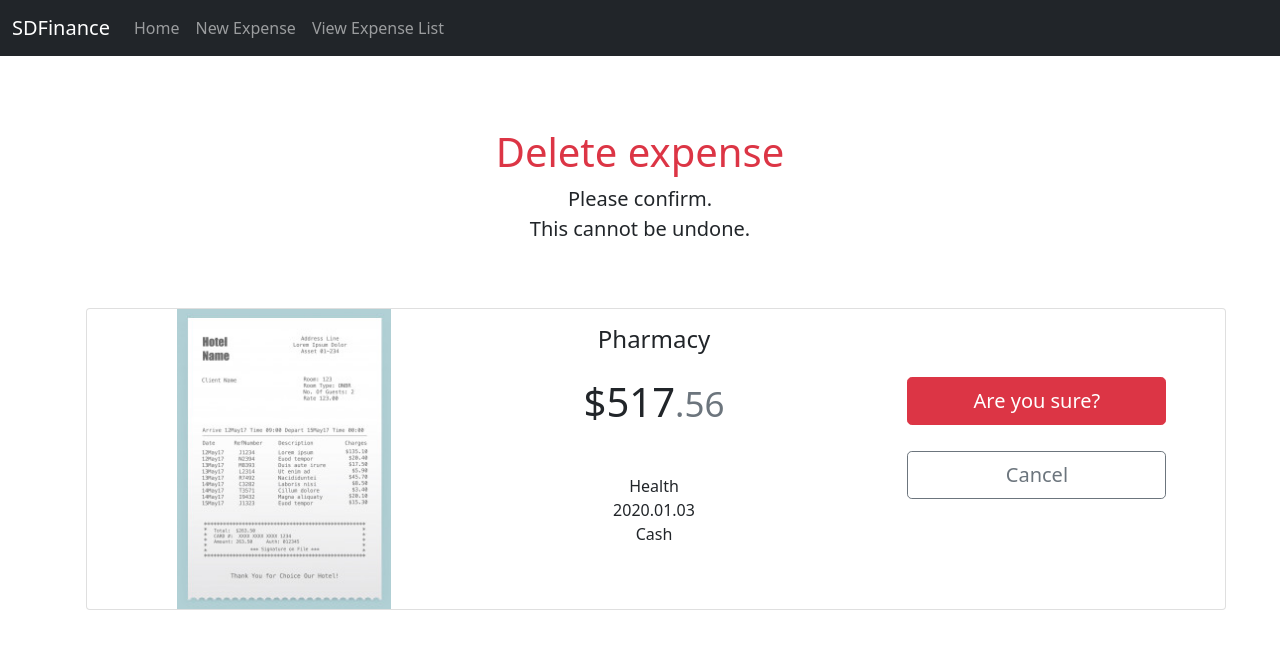
After one commit to fabriciodisalvo/sdfinance, a Flask app: page /delete/1 in a window 1280 px wide. The commit adds this page. Shown: the top 649 px of the page. Run offline with Flask 2, Linux system fonts and the light colour scheme.

Commit message:
Create Delete Expense feature.
Modified main.db.
EXPENSES table now has a ExpenseStatus field that
can be used to mark as Deleted, and probably other statuses in the
near future.

Modified app.py.
Changed "/list" to only show expenses with no deleted status.
Changed "/view/<expense_id>" to include ExpenseId, in order to use it to delete that id.
Added "/delete/<expense_id>" to act as a confirmation page:
Added "/deleted/<expense_id>" to actually mark the item as Deleted in ExpenseStatus, and
to act as a confirmation of Deletion.

Modified templates/expense_list.html.
Table now pulls Status from database instead of being a placeholder.

Modified templates/expense_view.html.
Added DELETE button to view. Rerouts to "/delete/<expense_id>"

Added templates/expense_delete.html.
Mimics VIEW, but it acts as a confirmation page for deletion.
Rerouts to "/deleted/<expense_id>"

Added templates/expense_deleted.html.
Sends confirmation to app.py to mark expense as deleted.

```diff
--- a/app.py
+++ b/app.py
@@ -23,22 +23,41 @@ def index():
 # Create List Expenses site
 @app.route('/list')
 def list_expense():
-    query = "SELECT ExpenseDate, ExpenseDescription, CategoryName, ACCOUNTS.AccountName, ExpenseAmount, ExpenseId FROM EXPENSES JOIN ACCOUNTS ON EXPENSES.AccountId=ACCOUNTS.AccountId JOIN CATEGORIES ON EXPENSES.CategoryId=CATEGORIES.CategoryId ORDER BY ExpenseDate"
+    query = "SELECT ExpenseDate, ExpenseDescription, CategoryName, ACCOUNTS.AccountName, ExpenseAmount, ExpenseStatus, ExpenseId FROM EXPENSES JOIN ACCOUNTS ON EXPENSES.AccountId=ACCOUNTS.AccountId JOIN CATEGORIES ON EXPENSES.CategoryId=CATEGORIES.CategoryId  WHERE ExpenseStatus<>'Deleted' ORDER BY ExpenseDate"
     table_list_data = cursor.execute(query)
     return render_template('expense_list.html', title='Expenses', table_list_data=table_list_data)
 
 # Create View Single Expenses site,
 # as per https://pythonise.com/series/learning-flask/generating-dynamic-urls-with-flask
 @app.route("/view/<expense_id>")
-def profile(expense_id):
+def view(expense_id):
     query = f"SELECT ExpenseDate, ExpenseDescription, CategoryName, ACCOUNTS.AccountName, ExpenseAmount, ExpenseId FROM EXPENSES JOIN ACCOUNTS ON EXPENSES.AccountId=ACCOUNTS.AccountId JOIN CATEGORIES ON EXPENSES.CategoryId=CATEGORIES.CategoryId WHERE ExpenseId={expense_id}"
     table_list_data = cursor.execute(query)
     for data in table_list_data:
-        expense_data = [data[0], data[1], data[2], data[3], format_amount_view_expense(data[4])]
+        expense_data = [data[0], data[1], data[2], data[3], format_amount_view_expense(data[4]), data[5]]
         break
         # Falta crear una funcion que traiga los tres gastos mas relevantes para mostrar debajo del gasto principal...
     return render_template("expense_view.html", expense_data=expense_data)
 
+# Create Delete Single Expenses site
+@app.route("/delete/<expense_id>")
+def delete(expense_id):
+    query = f"SELECT ExpenseDate, ExpenseDescription, CategoryName, ACCOUNTS.AccountName, ExpenseAmount, ExpenseId FROM EXPENSES JOIN ACCOUNTS ON EXPENSES.AccountId=ACCOUNTS.AccountId JOIN CATEGORIES ON EXPENSES.CategoryId=CATEGORIES.CategoryId WHERE ExpenseId={expense_id}"
+    table_list_data = cursor.execute(query)
+    for data in table_list_data:
+        expense_data = [data[0], data[1], data[2], data[3], format_amount_view_expense(data[4]), data[5]]
+        break
+    return render_template("expense_delete.html", expense_data=expense_data)
+
+# Create Deleted Expenses placeholder
+@app.route("/deleted/<expense_id>")
+def deleted(expense_id):
+    query = f"UPDATE EXPENSES SET ExpenseStatus= 'Deleted' WHERE ExpenseId={expense_id};"
+    table_list_data = cursor.execute(query)
+    connection.commit()
+    return render_template("expense_deleted.html")
+
+# Create Add Single Expense site
 @app.route("/add", methods=["GET", "POST"])
 def add():
     if request.method == "GET":
--- /dev/null
+++ b/templates/expense_delete.html
@@ -0,0 +1,51 @@
+{% extends "layout.html" %}
+
+{% block title %}
+    View Expense
+{% endblock %}
+
+{% block head %}
+<link href="../static/icon.png" rel="icon">
+<link href="../static/styles.css" rel="stylesheet">
+{% endblock %}
+
+{% block main %}
+  <div class="starter-template text-center py-5 px-3">
+    <h1  class="text-danger" >Delete expense</h1>
+    <p class="lead">Please confirm.<br> This cannot be undone.</p>
+  </div>
+
+  <div class="row row-cols-1 mb-3 text-center">
+    <div class="card mb-12" style="max-width: 8000px; margin-left: 1rem; padding-right: 1rem;">
+      <div class="row g-0">
+        <div class="col-md-4">
+          <img src="../static/assets/receipt_resized.png" alt="receipt" style="max-height:300px;">
+        </div>
+        <div class="col-md-4">
+          <div class="card-body">
+            <h4 class="my-0 fw-normal">{{ expense_data[1] }}</h4><br>
+            <h1 class="card-title pricing-card-title">{{ expense_data[4][0] }}<small class="text-muted">.{{ expense_data[4][1] }}</small></h1><br>
+            <p class="card-text">
+              <ul class="list-unstyled mt-3 mb-4">
+                <li>{{ expense_data[2] }}</li>
+                <li>{{ expense_data[0] }}</li>
+                <li>{{ expense_data[3] }}</li>
+              </ul>
+            </p>
+          </div>
+        </div>
+        <div class="col-md-4">
+          <div style="padding: 15%">
+            <a type="button" class="w-100 btn btn-lg btn-danger" href="/deleted/{{ expense_data[5] }}" style="margin: 5%">Are you sure?</a>
+            <a type="button" class="w-100 btn btn-lg btn-outline-secondary" href="/view/{{ expense_data[5] }}" style="margin: 5%">Cancel</a>
+          </div>
+        </div>
+      </div>
+    </div>
+  </div>
+
+  <div class="col">
+    <br><br>
+  </div>
+
+{% endblock %}
--- a/templates/expense_view.html
+++ b/templates/expense_view.html
@@ -36,8 +36,8 @@
         </div>
         <div class="col-md-4">
           <div style="padding: 15%">
-            <!-- <a type="button" class="w-100 btn btn-lg btn-outline-primary" href="/list" style="margin: 5%">Modify</a>
-            <a type="button" class="w-100 btn btn-lg btn-outline-danger" href="/list" style="margin: 5%">Delete</a> -->
+            <!-- <a type="button" class="w-100 btn btn-lg btn-outline-primary" href="/list" style="margin: 5%">Modify</a> -->
+            <a type="button" class="w-100 btn btn-lg btn-outline-danger" href="/delete/{{ expense_data[5] }}" style="margin: 5%">Delete</a>
             <a type="button" class="w-100 btn btn-lg btn-outline-secondary" href="/list" style="margin: 5%">Back</a>
           </div>
         </div>
```
Also changed, not shown: templates/expense_deleted.html (added, +22 -0 lines), templates/expense_list.html (+6 -6 lines), main.db.
